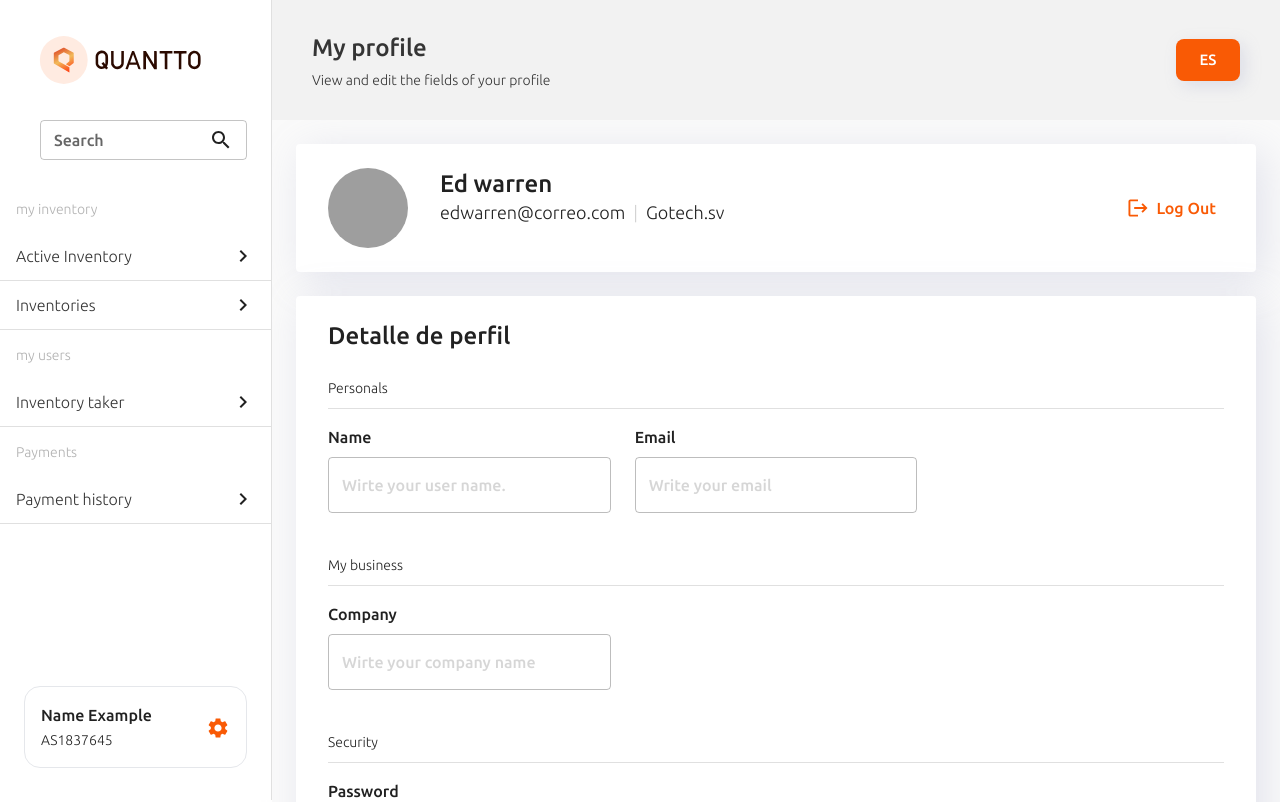
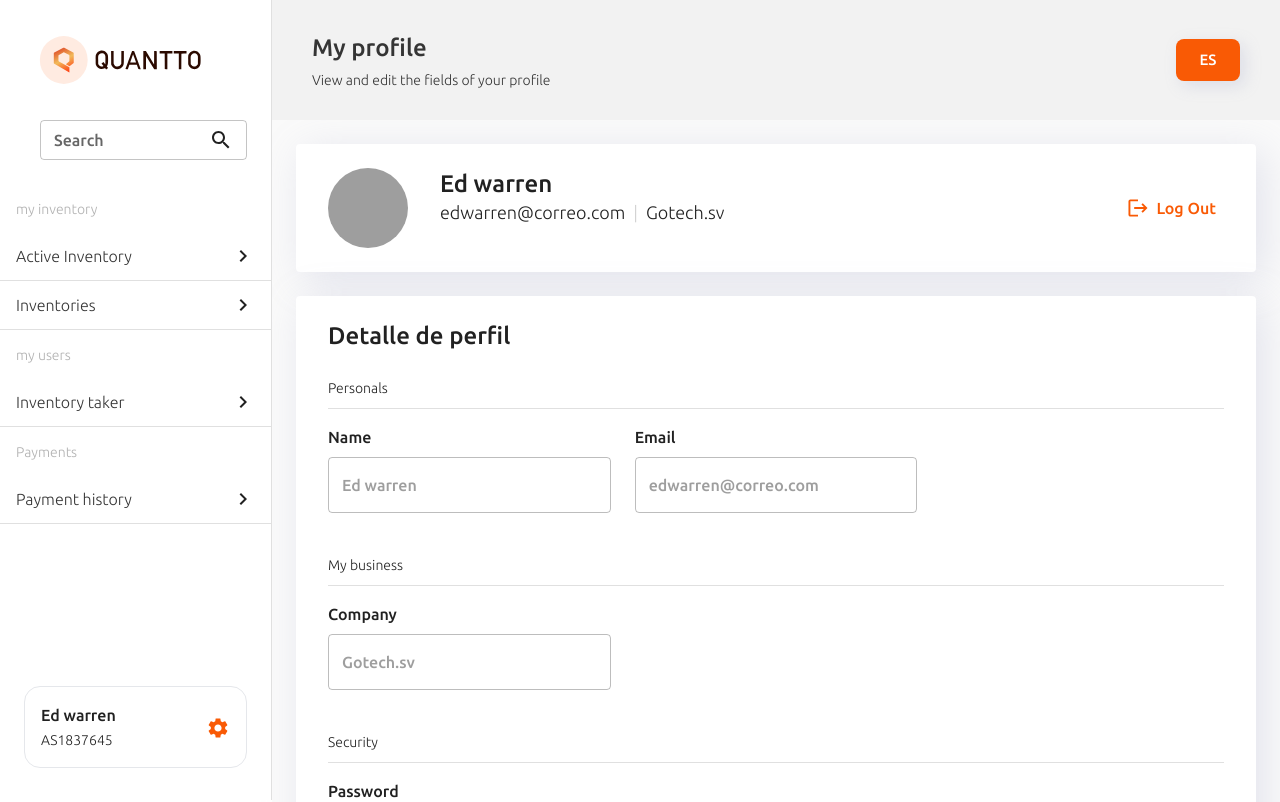
Before and after one commit to DanyDanny7/quantto, a React (Create React App) app: page /profile in a window 1280 px wide. Shown: the top 802 px of the page. Built offline with nearby package versions, Linux system fonts and the light colour scheme; grey boxes are pictures that could not be loaded.

Commit message:
fix min bugs

```diff
--- a/src/components/layout/Layout/components/Drawer.jsx
+++ b/src/components/layout/Layout/components/Drawer.jsx
@@ -143,7 +143,7 @@ const Drawer = ({ drawerWidth, toolbarHeight }) => {
                     <Box className='flex-1 p-4 flex items-center justify-between border rounded-2xl'>
                         <Box className='text-left'>
                             <Typography variant="buttonMedium">
-                                Name Example
+                                Ed warren
                             </Typography>
                             <br />
                             <Typography variant="bodySmall">
--- a/src/pages/Auth/Login/index.jsx
+++ b/src/pages/Auth/Login/index.jsx
@@ -54,11 +54,11 @@ const Login = () => {
         },
         validationSchema: validator(inputs),
         onSubmit: (values) => {
-            // if (get(values, "email") === "raul@lebbel.io" && get(values, "password") === "Raul.123") {
-            //     navigate("/")
-            // } else {
-            dispatch(login(values))
-            // }
+            if (get(values, "email") === "raul@lebbel.io" && get(values, "password") === "Raul.123") {
+                navigate("/inventory/active-inventory")
+            } else {
+                dispatch(login(values))
+            }
         }
     });
 
--- a/src/pages/Auth/Profile/index.jsx
+++ b/src/pages/Auth/Profile/index.jsx
@@ -18,10 +18,12 @@ import { useTranslation } from "react-i18next";
 import { useFormik } from 'formik';
 import { get } from "lodash";
 import { Visibility, VisibilityOff } from '@mui/icons-material';
-import CloseSession from "../../../assets/icons/CloseSession"
 import LockOpenIcon from '@mui/icons-material/LockOpen';
 import LockIcon from '@mui/icons-material/Lock';
+import { useNavigate } from "react-router-dom";
 
+
+import CloseSession from "../../../assets/icons/CloseSession"
 import Layout from "../../../components/layout/Layout";
 import validator from "./validator"
 
@@ -29,6 +31,7 @@ const Profile = () => {
   const [__, i18n] = useTranslation("auth");
   const [showPass, setShowPass] = useState(false);
   const [isEdit, setIsEdit] = useState(false);
+  const navigate = useNavigate();
 
   const [data, setData] = useState();
 
@@ -66,9 +69,15 @@ const Profile = () => {
 
   const formik = useFormik({
     initialValues: {
-      name: get(data, "username"),
-      email: get(data, "email"),
-      company: get(data, "companyId"),
+      // name: get(data, "username"),
+      // email: get(data, "email"),
+      // company: get(data, "companyId"),
+      // password: "",
+      // confirmation: "",
+
+      name: "Ed warren",
+      email: "edwarren@correo.com",
+      company: "Gotech.sv",
       password: "",
       confirmation: "",
     },
@@ -81,6 +90,9 @@ const Profile = () => {
     if (!isEdit) {
       setIsEdit(true)
     }
+  }
+  const onLogout = () => {
+    navigate("/login")
   }
 
   return (
@@ -106,7 +118,7 @@ const Profile = () => {
               </Box>
             </Box>
           </Box>
-          <Button color="primary" startIcon={<CloseSession />}>
+          <Button color="primary" startIcon={<CloseSession />} onClick={onLogout}>
             <Typography variant="buttonMedium" >{__("profile.button.logout")}</Typography>
           </Button>
         </Paper>
--- a/src/pages/Auth/Profile/validator.js
+++ b/src/pages/Auth/Profile/validator.js
@@ -13,8 +13,8 @@ const validators = (inputs) => (value) => {
                 // .matches(/^(?=.*[0-9])/, 'Ingrese al menos 1 número')
                 // .matches(/^(?=.*\W)/, 'Ingrese al menos 1 caracter especial')
                 // .min(8, 'Ingrese al menos 8 caracteres')
-                .required(get(inputs, "[4].error"))
-                .oneOf([yup.ref('confirmation'), null], get(inputs, "[4].error-2")),
+                .required(get(inputs, "[3].error"))
+                .oneOf([yup.ref('confirmation'), null], get(inputs, "[3].error-2")),
             confirmation: yup.string()
                 // .matches(/^(?=.*[a-z])/, 'Ingrese al menos 1 minuscula')
                 // .matches(/^(?=.*[A-Z])/, 'Ingrese al menos 1 mayúscula')
```
